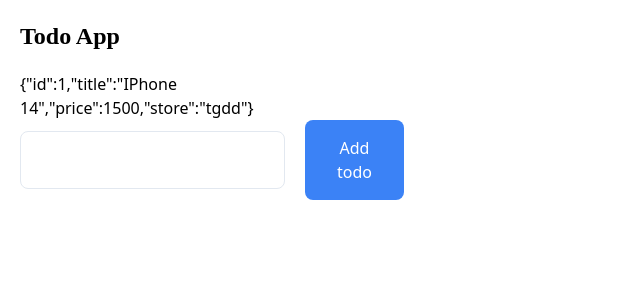
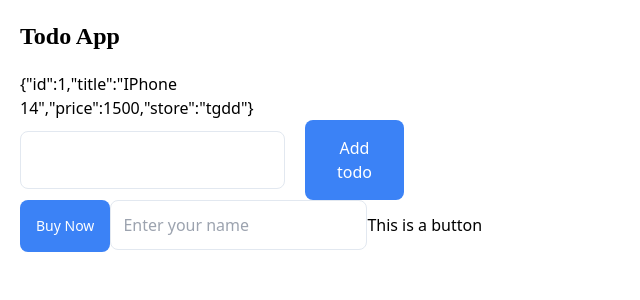
Before and after one commit to QuanIT01/-Typescript-Basic, a React (Vite) app in the folder react-typescript/: page / in a window 1280 px wide. Shown: the top 300 px of the page, without its empty margins (0-640 px from the left). Built offline with nearby package versions, Linux system fonts and the light colour scheme.

Commit message:
HTMLDetailsProps and  IntrinsicElements

```diff
--- a/react-typescript/src/App.tsx
+++ b/react-typescript/src/App.tsx
@@ -38,6 +38,7 @@
       </Boxed> */}
       <div className="max-w-sm">
         <RenderList
+          keyExtractor={(todo) => todo.id}
           items={todos}
           render={(todo) => (
             <div className="flex items-center gap-x-3" key={todo.id}>
@@ -52,6 +53,7 @@
           )}
         ></RenderList>
         <RenderList
+          keyExtractor={(product) => product.id}
           items={products}
           render={(products) => <div>{JSON.stringify(products)}</div>}
         ></RenderList>
@@ -83,6 +85,25 @@
           </button>
         </div>
       </div>
+      <Button
+        className="p-4 text-sm text-white bg-blue-500 rounded-lg"
+        type="button"
+        disabled
+      >
+        Buy Now
+      </Button>
+      <Input
+        placeholder="Enter your name"
+        className="p-3 border rounded-lg border-slate-200"
+      ></Input>
+      {/* <h2>This is heading 2</h2> */}
+      <View
+        as="button"
+        className="p-4 my-5 text-2xl font-medium capitalize bg-blue-500 rounded-lg"
+        type="submit"
+      >
+        This is a button
+      </View>
     </div>
   );
 };
@@ -90,11 +111,19 @@
 const RenderList = <T,>({
   items,
   render,
+  keyExtractor,
 }: {
   items: T[];
   render: (item: T) => React.ReactNode;
+  keyExtractor: (item: T) => string | number;
 }) => {
-  return <>{items.map((item) => render(item))}</>;
+  return (
+    <ul>
+      {items.map((item, index) => (
+        <li key={keyExtractor(item)}>{render(item)}</li>
+      ))}
+    </ul>
+  );
 };
 
 const List = ({
@@ -119,4 +148,36 @@
   return <div>{children}</div>;
 };
 
+type ButtonProps = {
+  children: React.ReactNode;
+} & React.DetailedHTMLProps<
+  React.ButtonHTMLAttributes<HTMLButtonElement>,
+  HTMLButtonElement
+>;
+
+const Button = ({ children, ...rest }: ButtonProps) => {
+  return <button {...rest}>{children}</button>;
+};
+
+type InputProps = React.DetailedHTMLProps<
+  React.InputHTMLAttributes<HTMLInputElement>,
+  HTMLInputElement
+>;
+
+const Input = (rest: InputProps) => {
+  return <input {...rest} />;
+};
+
+type Viewprops<T extends keyof JSX.IntrinsicElements> = {
+  children: React.ReactNode;
+  as: T;
+} & JSX.IntrinsicElements[T];
+
+const View = <T extends keyof JSX.IntrinsicElements>({
+  children,
+  as,
+  ...rest
+}: Viewprops<T>) => {
+  return React.createElement(as, { rest }, children);
+};
 export default App;
```
